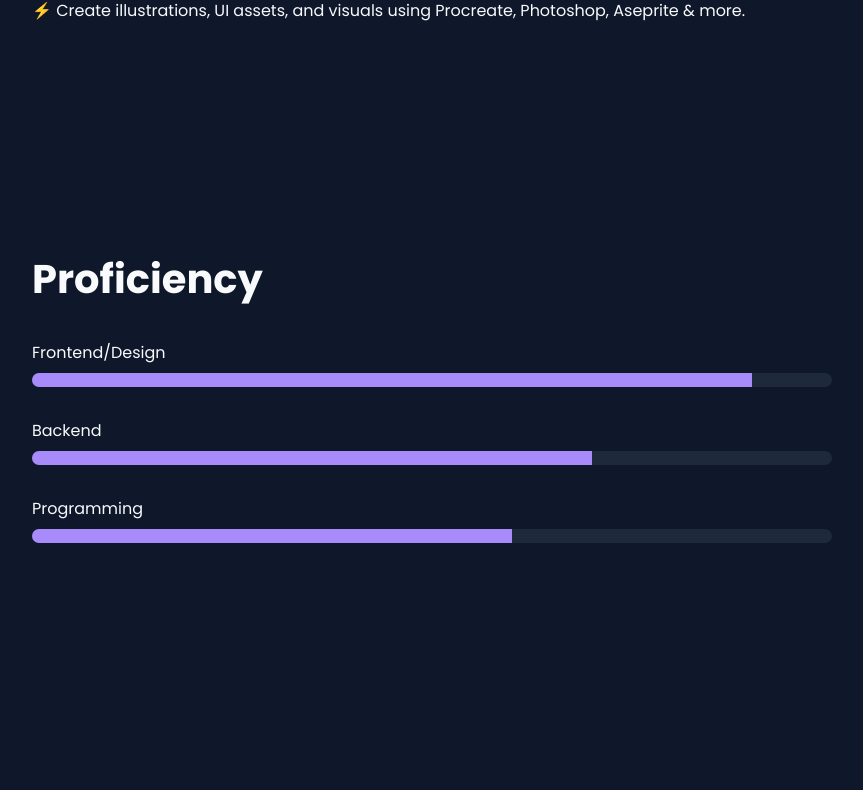
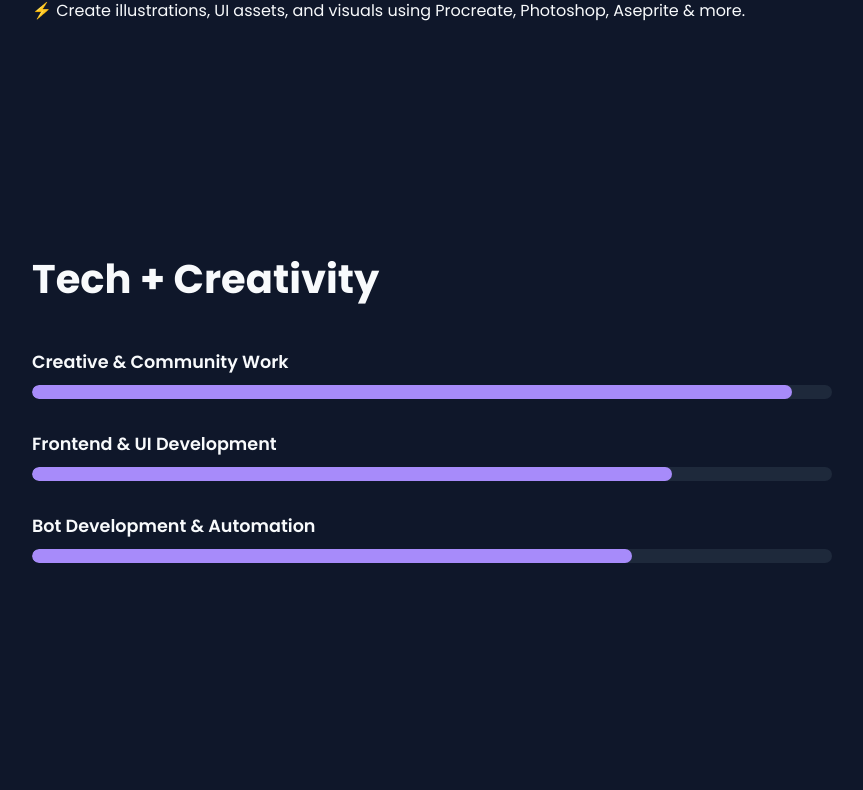
Before and after one commit to MopsMips/eileen-jenke-portfolio, a React (Vite) app: page / in a window 1280 px wide. Shown: the part 1271-2061 px from the top of the page, without its empty margins (208-1071 px from the left). Built offline with nearby package versions, Linux system fonts and the light colour scheme.

Commit message:
feat: personalize and restyle skill focus with theme-based progress bars

```diff
--- a/src/components/Hero.jsx
+++ b/src/components/Hero.jsx
@@ -33,7 +33,7 @@ function Hero() {
                     <div className="hero-buttons">
                         <a href="#contact" className="btn">Contact Me</a>
                         <a
-                            href="https://discord.gg/deinLink"
+                            href="https://discord.gg/6dzteBrQyg"
                             className="btn secondary btn-discord"
                             target="_blank"
                             rel="noopener noreferrer"
--- a/src/components/Proficiency.css
+++ b/src/components/Proficiency.css
@@ -8,7 +8,7 @@
 
 .proficiency-section h2 {
     font-size: 2.5rem;
-    margin-bottom: 2rem;
+    margin-bottom: 2.5rem;
     text-align: left;
 }
 
@@ -17,13 +17,15 @@
 }
 
 .skill p {
-    margin-bottom: 0.5rem;
-    font-weight: 500;
+    margin-bottom: 0.6rem;
+    font-weight: 600;
+    font-size: 1.1rem;
 }
 
 .progress {
     width: 100%;
-    background-color: var(--progress-bg);
+    background-color: var(--progress-bg, #e5e7eb);
+    /* fallback hellgrau */
     border-radius: 9999px;
     overflow: hidden;
     height: 14px;
@@ -31,6 +33,8 @@
 
 .bar {
     height: 100%;
-    background-color: var(--progress-fill);
+    background-color: var(--progress-fill, #a78bfa);
+    /* fallback lila */
     transition: width 0.5s ease;
+    border-radius: 9999px;
 }
--- a/src/components/Proficiency.jsx
+++ b/src/components/Proficiency.jsx
@@ -1,30 +1,59 @@
 import "./Proficiency.css";
+import { motion } from "framer-motion";
 
 function Proficiency() {
     return (
-        <section className="proficiency-section">
-            <h2>Proficiency</h2>
+        <section className="proficiency-section" id="proficiency">
+            <motion.h2
+                initial={{ opacity: 0, y: 30 }}
+                whileInView={{ opacity: 1, y: 0 }}
+                transition={{ duration: 0.5 }}
+                viewport={{ once: true }}
+            >
+                Tech + Creativity
+            </motion.h2>
 
-            <div className="skill">
-                <p>Frontend/Design</p>
+            {/* 1. Creative & Community */}
+            <motion.div
+                className="skill"
+                initial={{ opacity: 0, y: 20 }}
+                whileInView={{ opacity: 1, y: 0 }}
+                transition={{ duration: 0.5, delay: 0.1 }}
+                viewport={{ once: true }}
+            >
+                <p>Creative & Community Work</p>
                 <div className="progress">
-                    <div className="bar" style={{ width: "90%" }}></div>
+                    <div className="bar" style={{ width: "95%" }}></div>
                 </div>
-            </div>
+            </motion.div>
 
-            <div className="skill">
-                <p>Backend</p>
+            {/* 2. Frontend */}
+            <motion.div
+                className="skill"
+                initial={{ opacity: 0, y: 20 }}
+                whileInView={{ opacity: 1, y: 0 }}
+                transition={{ duration: 0.5, delay: 0.2 }}
+                viewport={{ once: true }}
+            >
+                <p>Frontend & UI Development</p>
                 <div className="progress">
-                    <div className="bar" style={{ width: "70%" }}></div>
+                    <div className="bar" style={{ width: "80%" }}></div>
                 </div>
-            </div>
+            </motion.div>
 
-            <div className="skill">
-                <p>Programming</p>
+            {/* 3. Bots */}
+            <motion.div
+                className="skill"
+                initial={{ opacity: 0, y: 20 }}
+                whileInView={{ opacity: 1, y: 0 }}
+                transition={{ duration: 0.5, delay: 0.3 }}
+                viewport={{ once: true }}
+            >
+                <p>Bot Development & Automation</p>
                 <div className="progress">
-                    <div className="bar" style={{ width: "60%" }}></div>
+                    <div className="bar" style={{ width: "75%" }}></div>
                 </div>
-            </div>
+            </motion.div>
         </section>
     );
 }
--- a/src/components/Projects.jsx
+++ b/src/components/Projects.jsx
@@ -8,7 +8,7 @@ const projectData = [
         description: "🌐 My personal portfolio built with React, Vite, Framer Motion & GitHub Pages.",
         tech: "JavaScript, HTML, CSS",
         size: "3.5 MB",
-        stars: 0,
+        stars: 1,
         forks: 0,
         link: "https://github.com/MopsMips/eileen-jenke-portfolio",
     },
@@ -17,7 +17,7 @@ const projectData = [
         description: "🎵 A Discord bot that adds furry-themed sound effects and moderation tools.",
         tech: "TypeScript, Discord.js",
         size: "8.7 MB",
-        stars: 0,
+        stars: 2,
         forks: 0,
         link: "https://github.com/MopsMips/Furify",
     },
@@ -26,7 +26,7 @@ const projectData = [
         description: "🤖 An assistant Discord bot for scheduling, commands and utility tools.",
         tech: "Python, Docker",
         size: "10.2 MB",
-        stars: 0,
+        stars: 2,
         forks: 0,
         link: "https://github.com/MopsMips/Pawsistant",
     },
```
